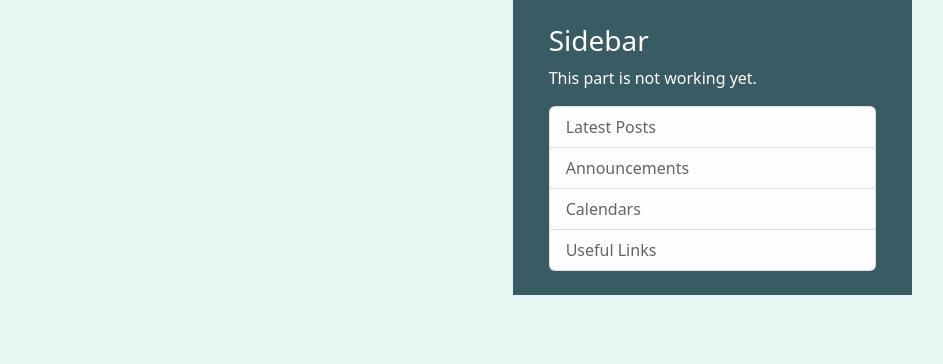
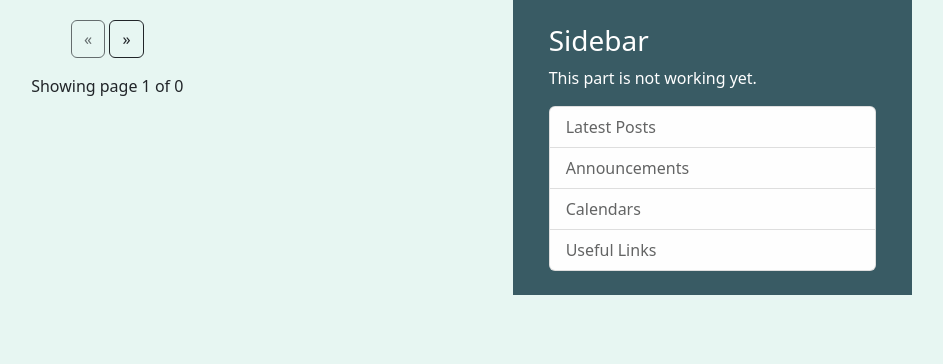
Before and after one commit to Jacek89/myBlog, a Flask app: page / in a window 1280 px wide. Shown: the part 56-420 px from the top of the page, without its empty margins (327-1270 px from the left). Run offline with Flask 3, Linux system fonts and the light colour scheme; the visitor is signed in with stand-in values (Sample User, id 1); data that the repository does not hold is empty; some libraries are stand-ins or nearby versions.

Commit message:
pagination added

```diff
--- a/myblog/__init__.py
+++ b/myblog/__init__.py
@@ -12,6 +12,7 @@ app = Flask(__name__)
 app.config['SECRET_KEY'] = os.environ.get('SECRET_KEY')
 app.config['SQLALCHEMY_DATABASE_URI'] = os.getenv("DATABASE_URL").replace("postgres://", "postgresql://")
 app.config['SQLALCHEMY_TRACK_MODIFICATIONS'] = False
+app.config['POSTS_PER_PAGE'] = 5
 
 db.init_app(app)
 
--- a/myblog/blueprints/blog.py
+++ b/myblog/blueprints/blog.py
@@ -1,4 +1,4 @@
-from flask import Blueprint, render_template, redirect, flash, url_for, request
+from flask import Blueprint, render_template, redirect, flash, url_for, request, current_app
 from flask_login import current_user
 from flask_mail import Message
 from myblog.models import BlogPost, Comment
@@ -12,7 +12,9 @@ blog_bp = Blueprint("blog", __name__)
 @blog_bp.route("/")
 @blog_bp.route("/home")
 def home():
-    posts = BlogPost.query.order_by(BlogPost.id.desc()).all()
+    page = request.args.get('page', 1, type=int)
+    posts_per_page = current_app.config['POSTS_PER_PAGE']
+    posts = BlogPost.query.order_by(BlogPost.id.desc()).paginate(page=page, per_page=posts_per_page)
     return render_template("index.html", posts=posts)
 
 
--- a/myblog/static/css/main.css
+++ b/myblog/static/css/main.css
@@ -32,6 +32,7 @@ footer {
   padding: 20px 2%;
   border: 1px solid #D8D9CF;
   border-radius: 3px;
+  margin-bottom: 20px;
 }
 
 .container-fluid {
@@ -96,7 +97,6 @@ footer {
 .comment-title-bar {
   background-color: #395B64;
   color: white;
-  padding: 5px 20px;
   margin-top: 40px;
 }
 
--- /dev/null
+++ b/myblog/templates/_pagination.html
@@ -0,0 +1,35 @@
+<!-- Pagination Links-->
+<div class="text-center">
+    <a href="{{ url_for('blog.home', page=posts.prev_num) }}"
+       class="btn btn-outline-dark
+       {% if posts.page == 1 %}disabled{% endif %}">
+        &laquo;
+    </a>
+<!-- Loop through the number of pages to display a link for each-->
+    {% for page_num in posts.iter_pages(left_edge=1, right_edge=1, left_current=1, right_current=2) %}
+        {% if page_num %}
+<!-- Check for the active page and set the link to "Active"-->
+            {% if posts.page == page_num %}
+            <a href="{{ url_for('blog.home', page=page_num) }}"
+               class="btn btn-dark">
+                {{ page_num }}
+            </a>
+            {% else %}
+            <a href="{{ url_for('blog.home', page=page_num) }}"
+               class="btn btn-outline-dark">
+                {{ page_num }}
+            </a>
+            {% endif %}
+        {% else %}
+            ...
+        {% endif %}
+    {% endfor %}
+    <a href="{{ url_for('blog.home', page=posts.next_num) }}"
+       class="btn btn-outline-dark
+       {% if posts.page == posts.pages %}disabled{% endif %}">
+        &raquo;
+    </a>
+</div>
+<p class="text-center mt-3">
+   Showing page {{ posts.page }} of {{ posts.pages }}
+</p>
--- a/myblog/templates/base.html
+++ b/myblog/templates/base.html
@@ -56,8 +56,8 @@
                     {% else %}
                         <li class="nav-item">
                             <a class="nav-link" href="{{ url_for('auth.logout') }}">Log Out</a>
+                        </li>
                     {% endif %}
-                        </li>
                 </ul>
 
 
--- a/myblog/templates/index.html
+++ b/myblog/templates/index.html
@@ -1,7 +1,7 @@
 {% extends "base.html" %}
 {% block content %}
 
-{% for post in posts %}
+{% for post in posts.items %}
 <div class="post-preview">
     <div class="container">
         <div class="row">
@@ -33,4 +33,6 @@
 
 {% endfor %}
 
+{% include '_pagination.html' %}
+
 {% endblock %}
--- a/myblog/templates/post.html
+++ b/myblog/templates/post.html
@@ -28,7 +28,7 @@
     </div>
 </div>
 <!--Comments section-->
-<div class="comment-title-bar">
+<div class="comment-title-bar py-2 ps-3">
     {% if post.post_comments|length == 1 %}
         <h4>1 Comment</h4>
     {% else %}
--- a/myblog/templates/register.html
+++ b/myblog/templates/register.html
@@ -66,7 +66,7 @@
             {{ form.submit(class="btn-custom") }}
         </div>
     </form>
-    <div class="border-top pt-3">
+    <div class="border-top py-3">
         <small class="text-muted">
             Already Have An Account? <a class="ml-2" href="{{ url_for('auth.login') }}">Sign In</a>
         </small>
```
